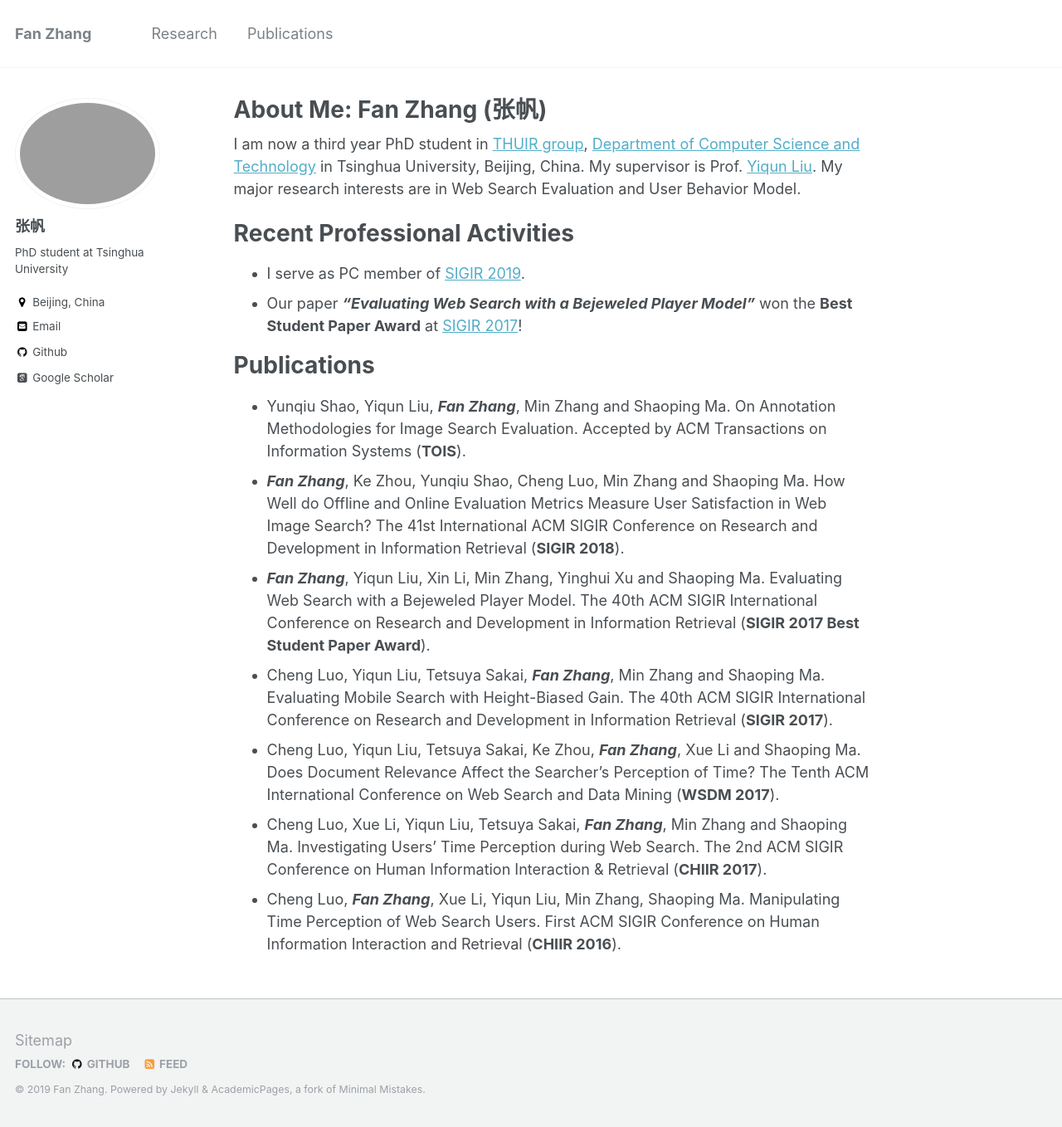
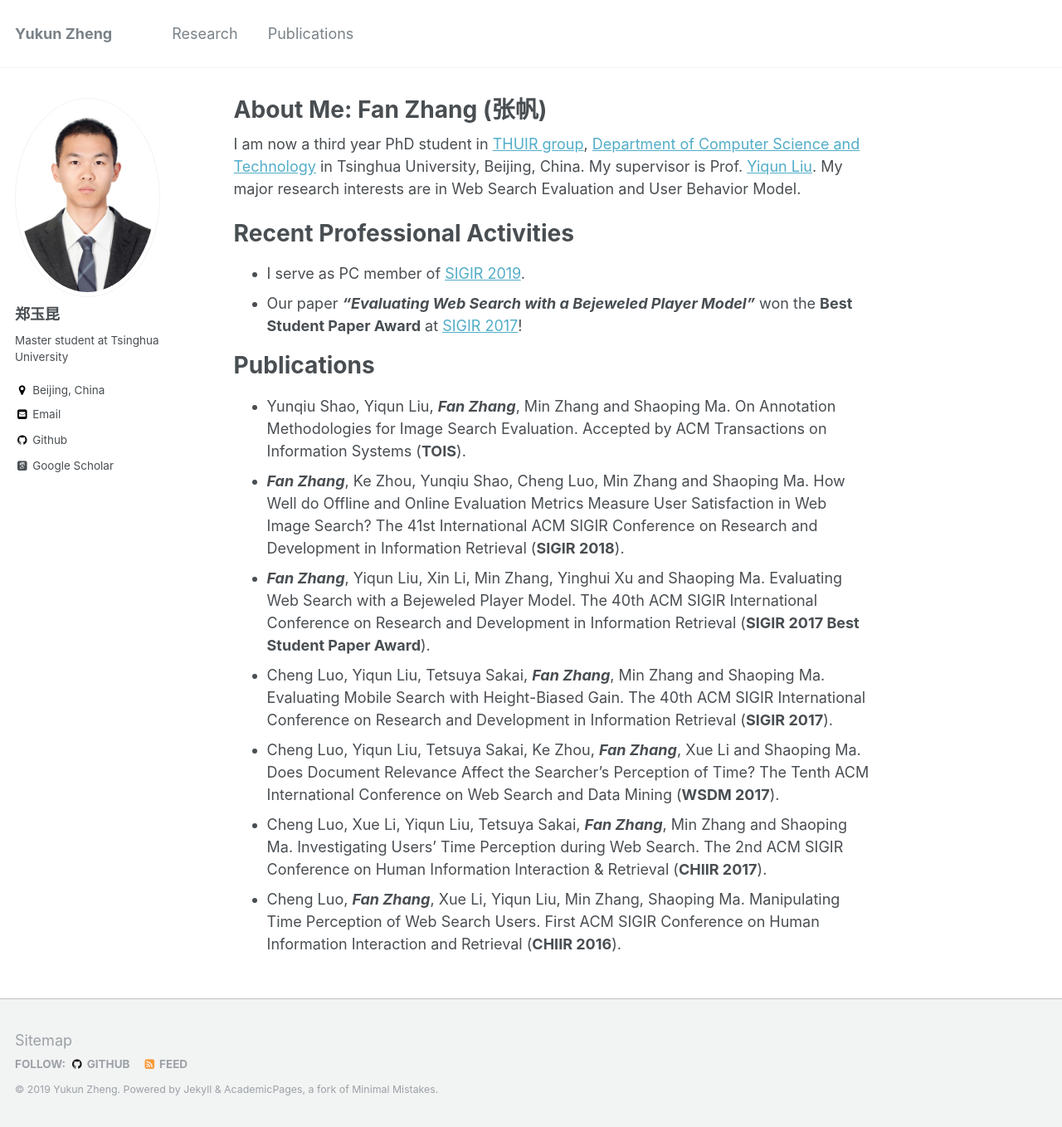
Before and after one commit to zhengyk11/YukunZheng.github.io, a Jekyll site: the page built from _pages/about.md, in a window 1280 px wide and 1358 px high. Shown: the whole window at 83% size. Built offline with Jekyll 4.4.1, drawn with Linux system fonts in a browser that asks for light colours; some web fonts are replaced.

Commit message:
no message

```diff
--- a/_config.yml
+++ b/_config.yml
@@ -7,13 +7,13 @@
 
 # Site Settings
 locale                   : "en-US"
-title                    : "Fan Zhang"
+title                    : "Yukun Zheng"
 title_separator          : "-"
-name                     : &name "Fan Zhang"
-description              : &description "PhD student at Tsinghua University"
-url                      : https://frankyZhang.github.io # the base hostname & protocol for your site e.g. "https://mmistakes.github.io"
+name                     : &name "Yukun Zheng"
+description              : &description "Master student at Tsinghua University"
+url                      : https://YukunZheng.github.io # the base hostname & protocol for your site e.g. "https://mmistakes.github.io"
 baseurl                  : "" # the subpath of your site, e.g. "/blog"
-repository               : "frankyZhang.github.io"
+repository               : "YukunZheng.github.io"
 teaser                   :  # filename of teaser fallback teaser image placed in /images/, .e.g. "500x300.png"
 breadcrumbs              : false # true, false (default)
 words_per_minute         : 160
@@ -80,13 +80,13 @@ analytics:
 
 # Site Author
 author:
-  name             : "张帆"
-  avatar           : "fan.jpg"
-  bio              : "PhD student at Tsinghua University"
+  name             : "郑玉昆"
+  avatar           : "zheng.jpg"
+  bio              : "Master student at Tsinghua University"
   location         : "Beijing, China"
   employer         :
-  googlescholar    : "https://scholar.google.com/citations?user=UIJxhUsAAAAJ"
-  email            : "frankyzf94@gmail.com"
+  googlescholar    : "https://scholar.google.com/citations?user=xTFUV_YAAAAJ"
+  email            : "zhengyk13@gmail.com"
   uri              :
   bitbucket        :
   codepen          :
@@ -94,7 +94,7 @@ author:
   flickr           :
   facebook         :
   foursquare       :
-  github           : "frankyZhang"
+  github           : "zhengyk11"
   google_plus      :
   keybase          :
   instagram        :
```
Also changed, not shown: images/zheng.jpg (added), 1 other file.
